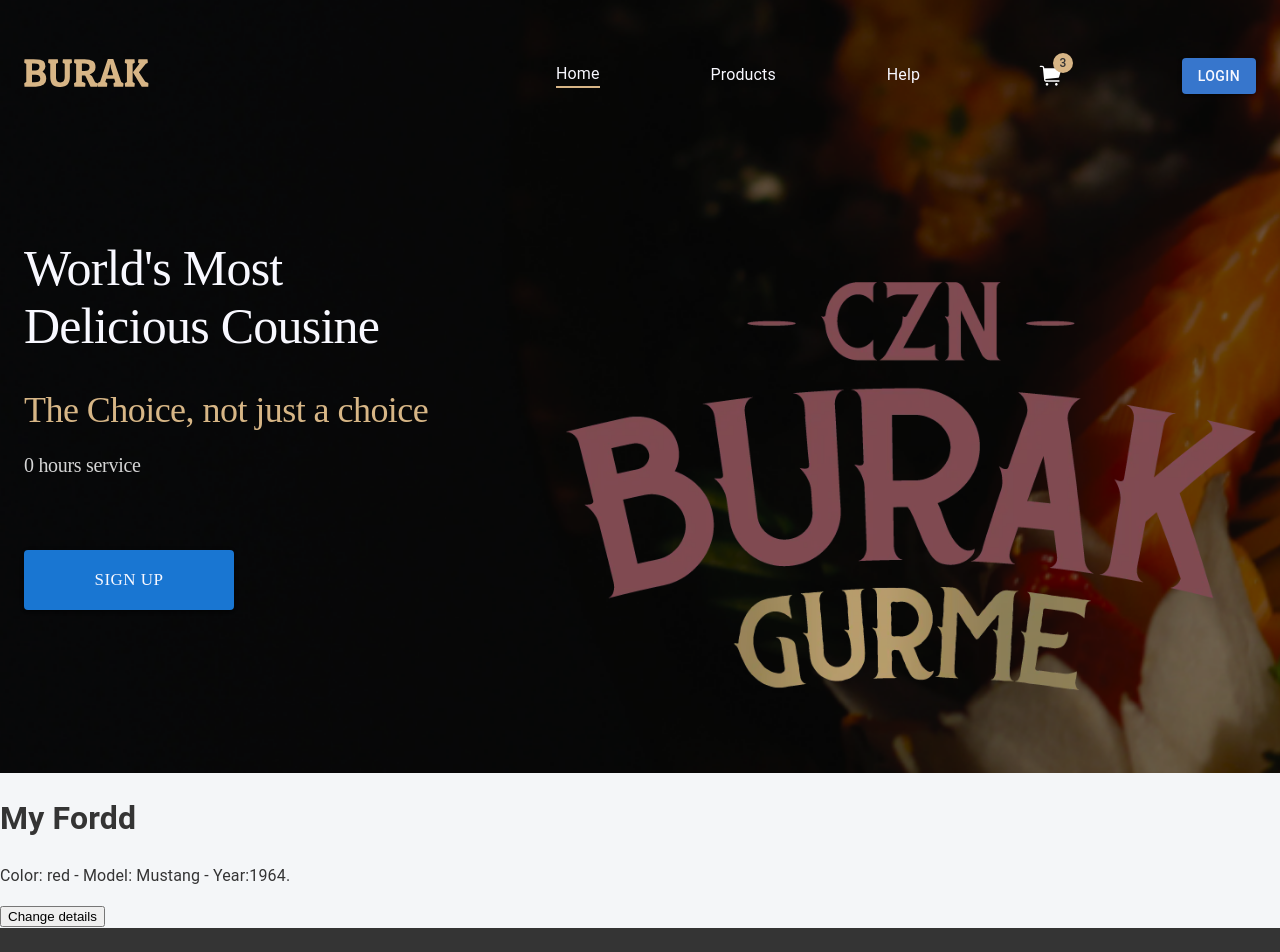
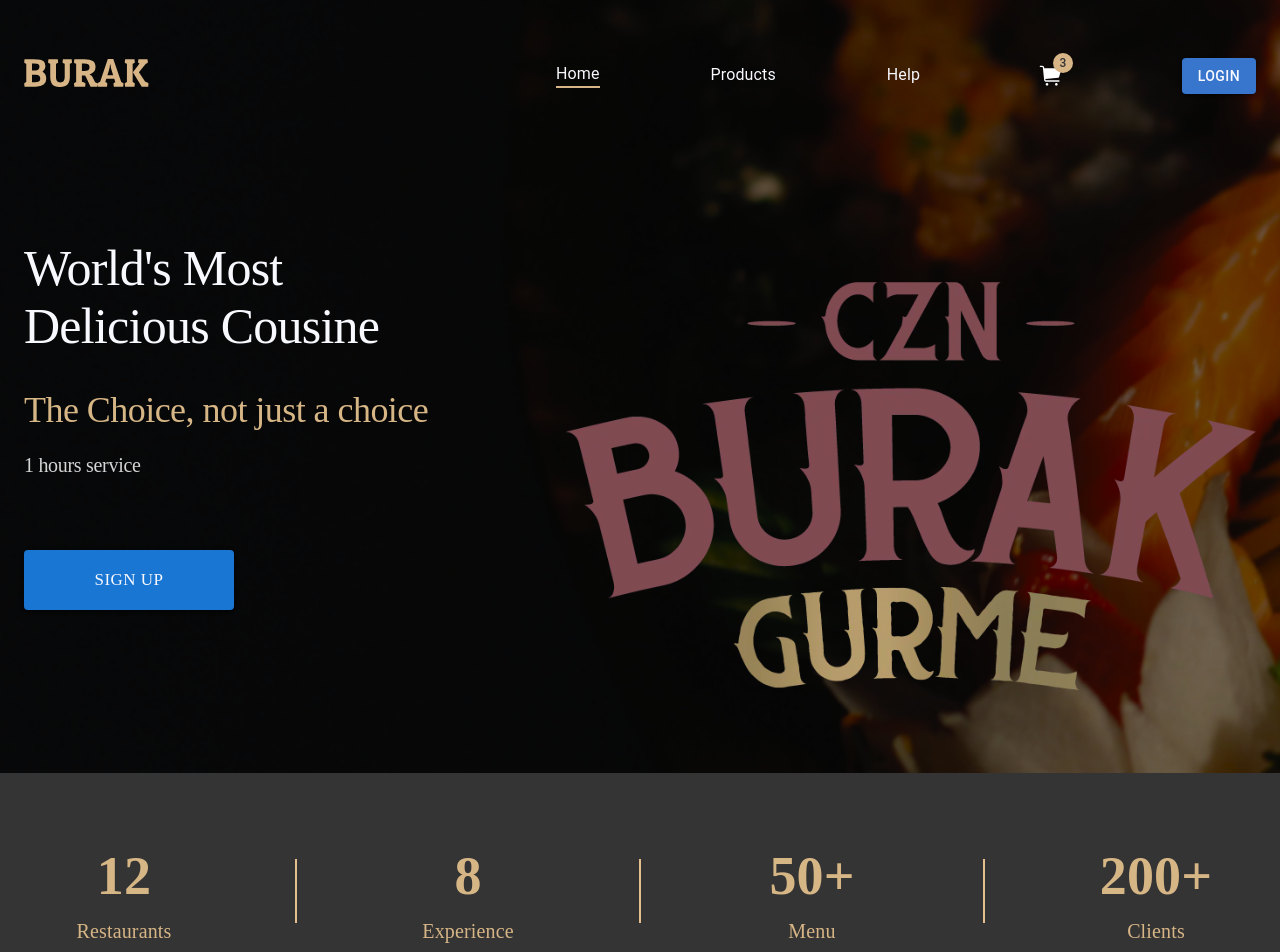
Before and after one commit to Shjohnn/BURAK-REACT, a React (Create React App) app: page / in a window 1280 px wide. Shown: the top 952 px of the page. Built offline with nearby package versions, Linux system fonts and the light colour scheme.

Commit message:
fix: modify homePage

```diff
--- a/src/app/App.tsx
+++ b/src/app/App.tsx
@@ -14,7 +14,6 @@ import "../css/app.css";//@ts-ignore
 import "../css/navbar.css";//@ts-ignore
 import "../css/footer.css";
 import  HelpPage from "./screens/helpPage";
-import Test from "./screens/Test";
 
 function App() {
 const location = useLocation();
@@ -37,8 +36,7 @@ const location = useLocation();
           <HelpPage/>
         </Route>
         <Route path ="/">
-          {/* <Homepage/> */}
-          <Test/>
+          <Homepage/>
         </Route>
       </Switch>
       <Footer/>
--- a/src/app/components/headers/HomeNavbar.tsx
+++ b/src/app/components/headers/HomeNavbar.tsx
@@ -1,15 +1,27 @@
 import { Box, Button, Container, Stack } from "@mui/material";
 import { NavLink } from "react-router-dom";
 import Basket from "./Basket";
-import React, {useState} from "react";
+import React, {useEffect, useState} from "react";
 
 export  default function HomeNavbar() {
   const authMember = null;
 
 
-  const [count, setCount] = useState(0);
+  const [count, setCount] = useState<number>(0);
+  const [value, setValue] = useState<boolean>(true);
+
+//Handlers
+  useEffect(() => {
+    console.log("componentDidMount"); //Data fetch
+    setCount(count + 1);
+
+    return () => {
+      console.log("componentWillUnmount");
+    }
+  }, [value]); //componentDidUpdate
+
   const buttonHandler = () => {
-    setCount(count + 1);
+    setValue(!value);
   }
 
   return (
```
